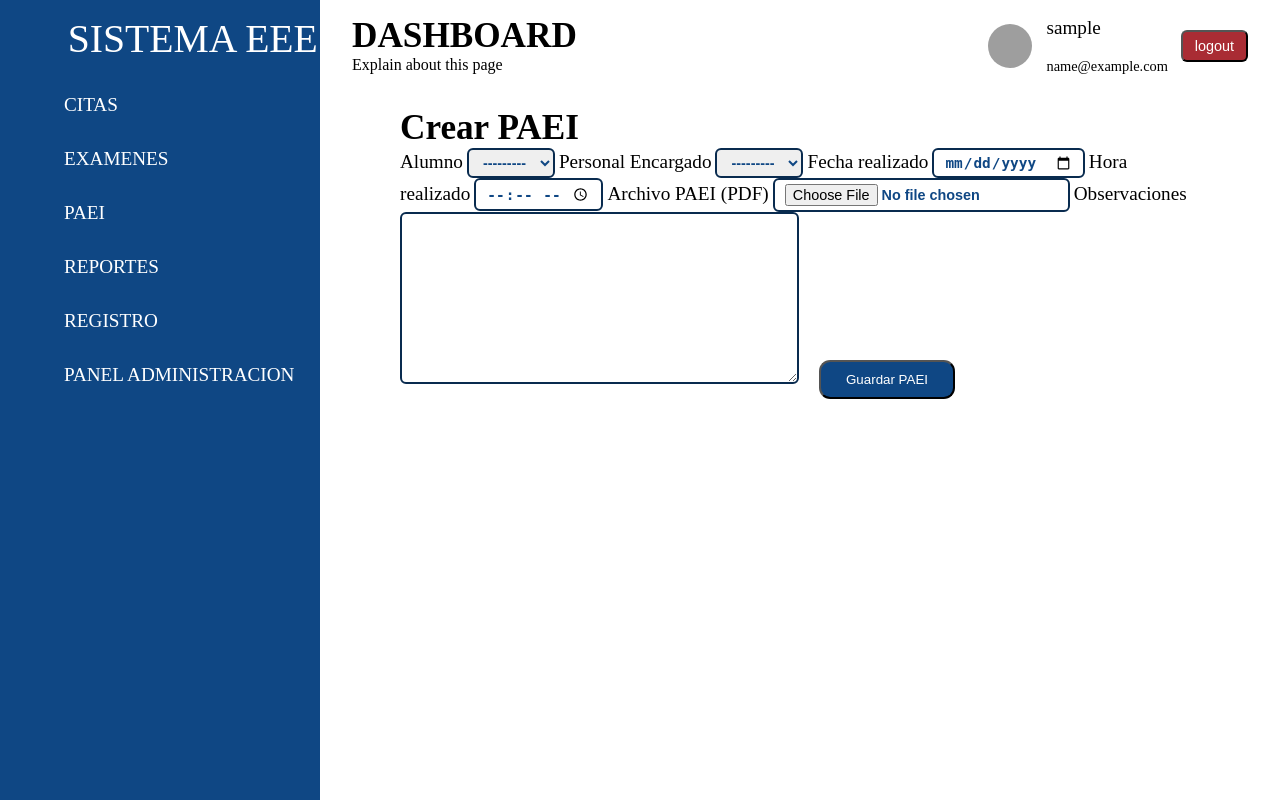
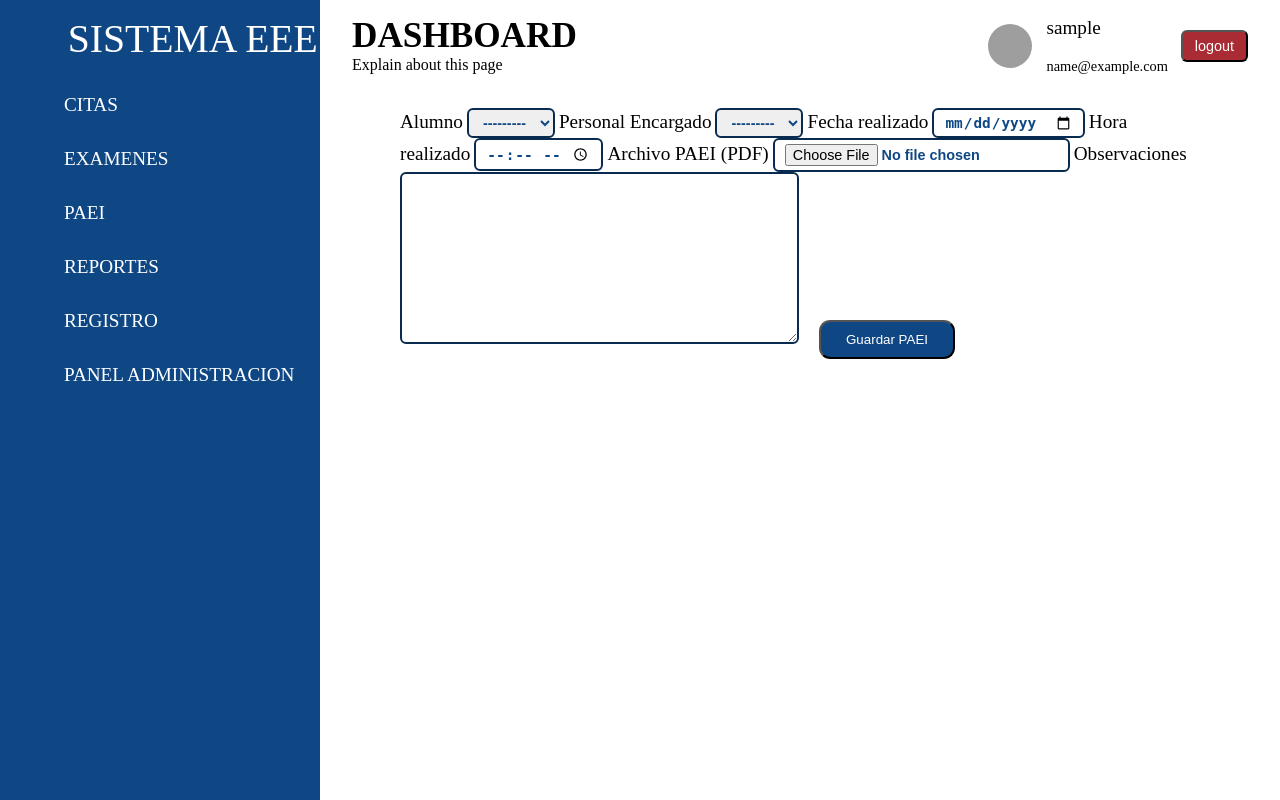
Before and after one commit to Javierhdz307/Sistema_EEE, a Django app: page /PAEI/ in a window 1280 px wide. Run offline with Django 5.2, Linux system fonts and the light colour scheme; the visitor is signed in with stand-in values (Sample User, id 1); data that the repository does not hold is empty; some libraries are stand-ins or nearby versions; grey boxes are pictures that could not be loaded.

Commit message:
Modulo PAEI

```diff
--- a/templates/paginas/PAEI.html
+++ b/templates/paginas/PAEI.html
@@ -8,8 +8,6 @@
 {% endblock %}
 {% block modulo %}
 <div class="contenedor2">
-    <h2>Crear PAEI</h2>
-
     <form method="POST" enctype="multipart/form-data">
     {% csrf_token %}
 
@@ -32,7 +30,7 @@
     {{ form.observaciones }}
 
     <button type="submit" class="button">Guardar PAEI</button>
-</form>
+    </form>
 </div>
 
 {% endblock %}
```
